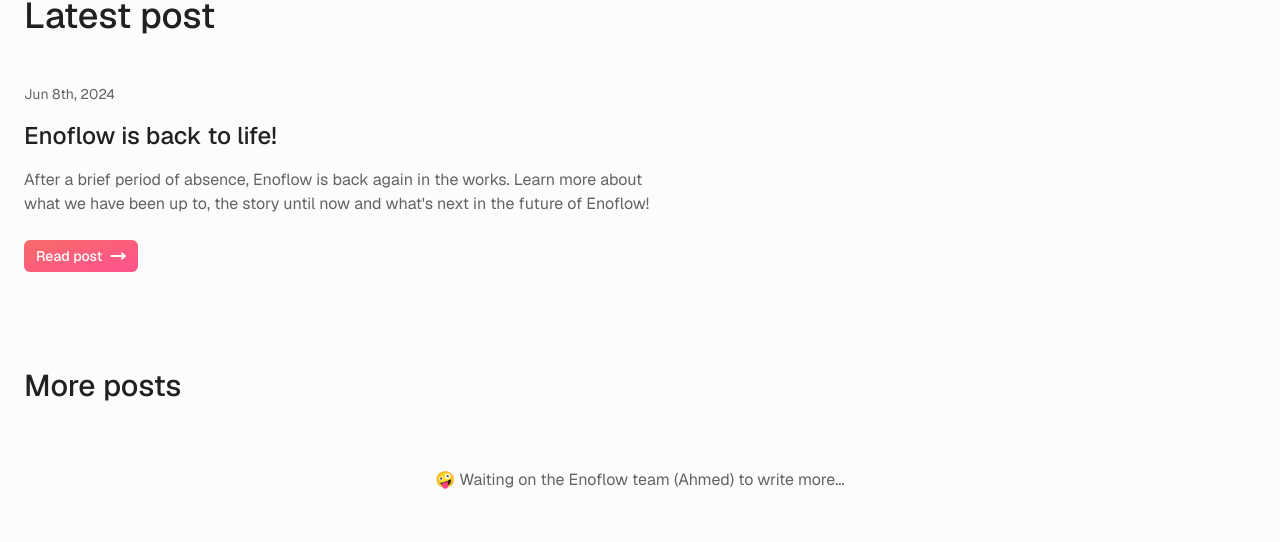
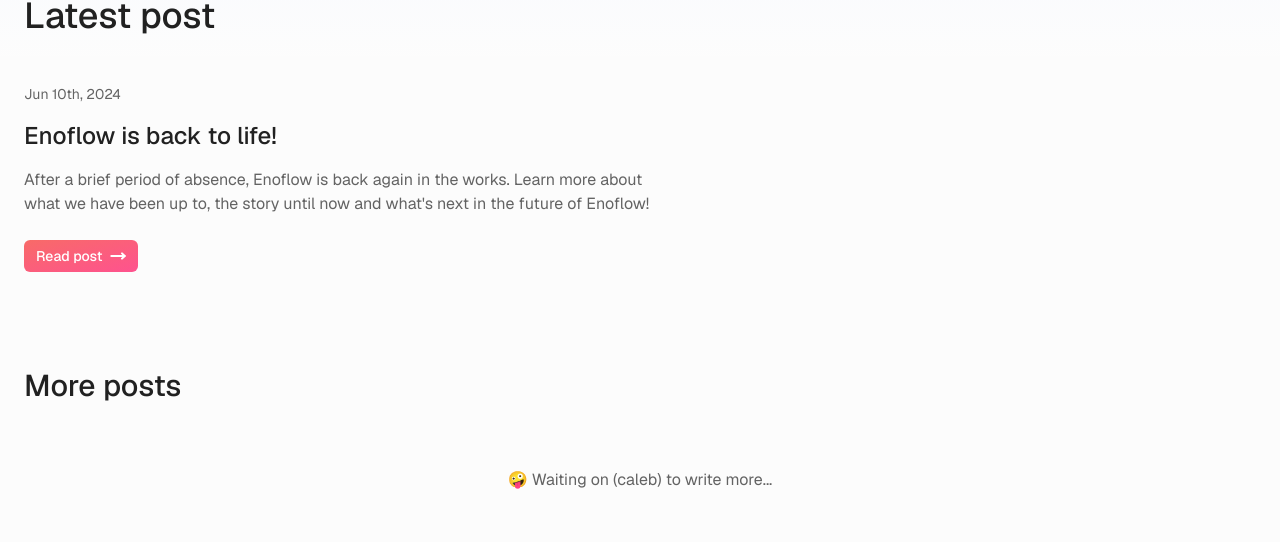
Before and after one commit to jonathancaleb/enoflow, a Next.js app: page /blog in a window 1280 px wide. Shown: the part 168-710 px from the top of the page. Built offline with nearby package versions, Linux system fonts and the light colour scheme; no server answers; what @t3-oss/env-nextjs would draw is missing.

Commit message:
Blog: added blog posts :bookmark:

```diff
--- a/src/app/(site)/blog/page.tsx
+++ b/src/app/(site)/blog/page.tsx
@@ -38,7 +38,7 @@
         More posts
       </h2>
       <p className="mt-6 text-balance text-left text-foreground-muted md:mt-12 md:text-center lg:mt-16">
-        🤪 Waiting on the Enoflow team (Ahmed) to write more...
+        🤪 Waiting on (caleb) to write more...
       </p>
     </main>
   );
--- a/src/content/blog/noodle-resurgence.md
+++ b/src/content/blog/the-resurgence.md
@@ -1,6 +1,6 @@
 ---
 title: Enoflow is back to life!
-publishedAt: Jun 8th, 2024
+publishedAt: Jun 10th, 2024
 summary: After a brief period of absence, Enoflow is back again in the works. Learn more about what we have been up to, the story until now and what's next in the future of Enoflow!
 image: /_static/blog/Enoflow-resurrection.jpg
 ---
```
